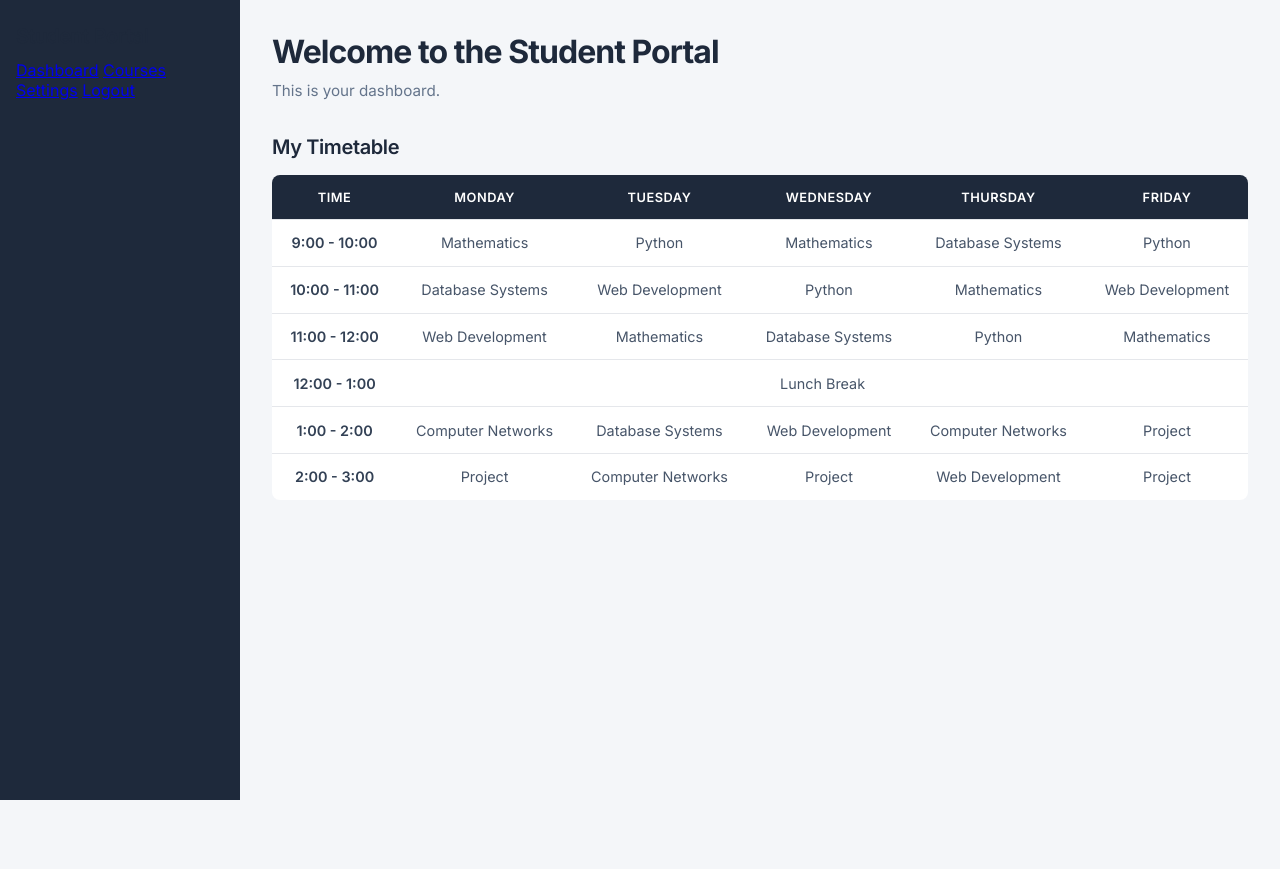
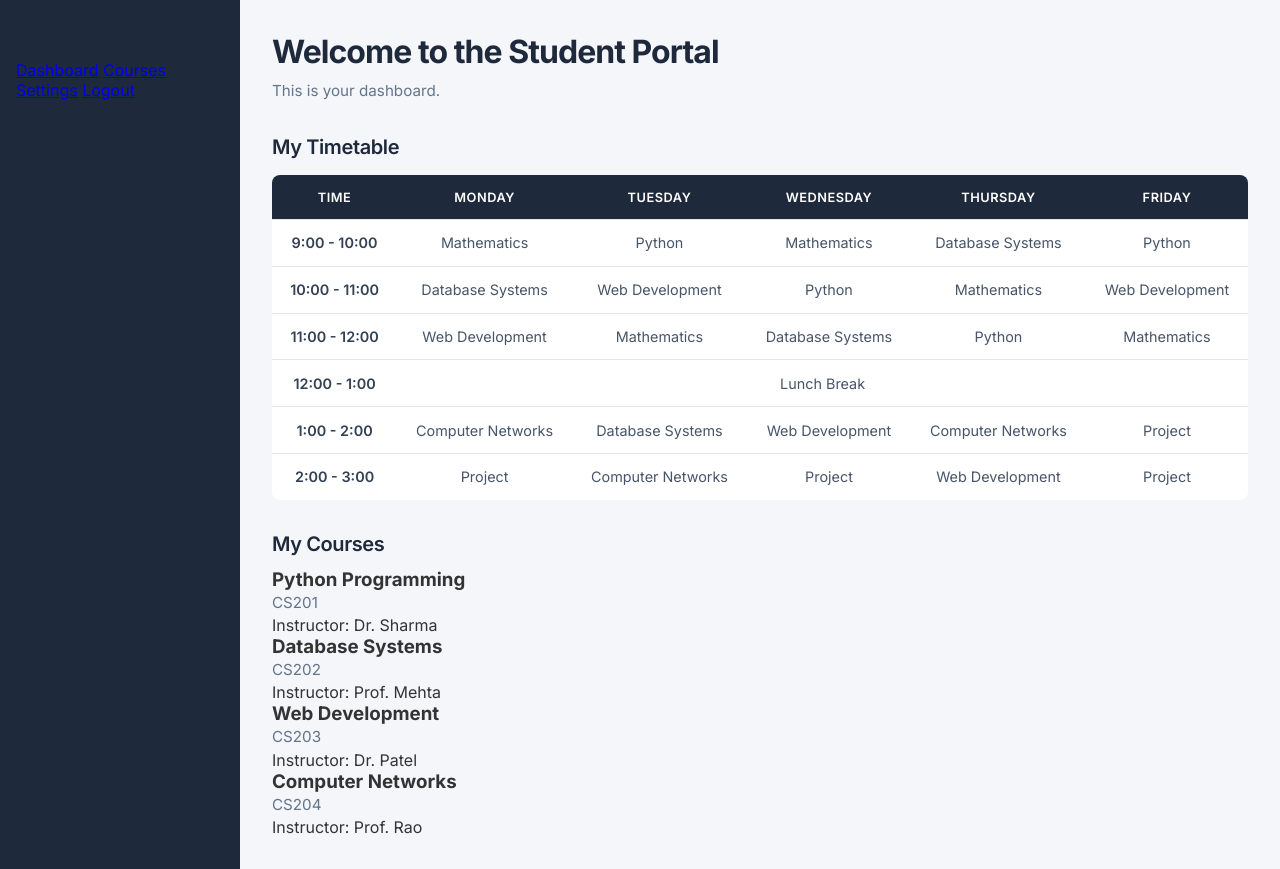
Before and after one commit to don-curleone/student-portal, a Flask app: page /home in a window 1280 px wide. Before the commit the page ends 800 px from the top, so only its background shows below. Run offline with Flask 3, Linux system fonts and the light colour scheme.

Commit message:
added the courses section to home

```diff
--- a/templates/home.html
+++ b/templates/home.html
@@ -79,4 +79,36 @@ Dashboard
     </table>
 </section>
 
+<section>
+    <h2>My Courses</h2>
+
+    <div class="courses-grid">
+
+        <div class="course-card">
+            <h3>Python Programming</h3>
+            <p>CS201</p>
+            <span>Instructor: Dr. Sharma</span>
+        </div>
+
+        <div class="course-card">
+            <h3>Database Systems</h3>
+            <p>CS202</p>
+            <span>Instructor: Prof. Mehta</span>
+        </div>
+
+        <div class="course-card">
+            <h3>Web Development</h3>
+            <p>CS203</p>
+            <span>Instructor: Dr. Patel</span>
+        </div>
+
+        <div class="course-card">
+            <h3>Computer Networks</h3>
+            <p>CS204</p>
+            <span>Instructor: Prof. Rao</span>
+        </div>
+
+    </div>
+</section>
+
 {% endblock %}
```
